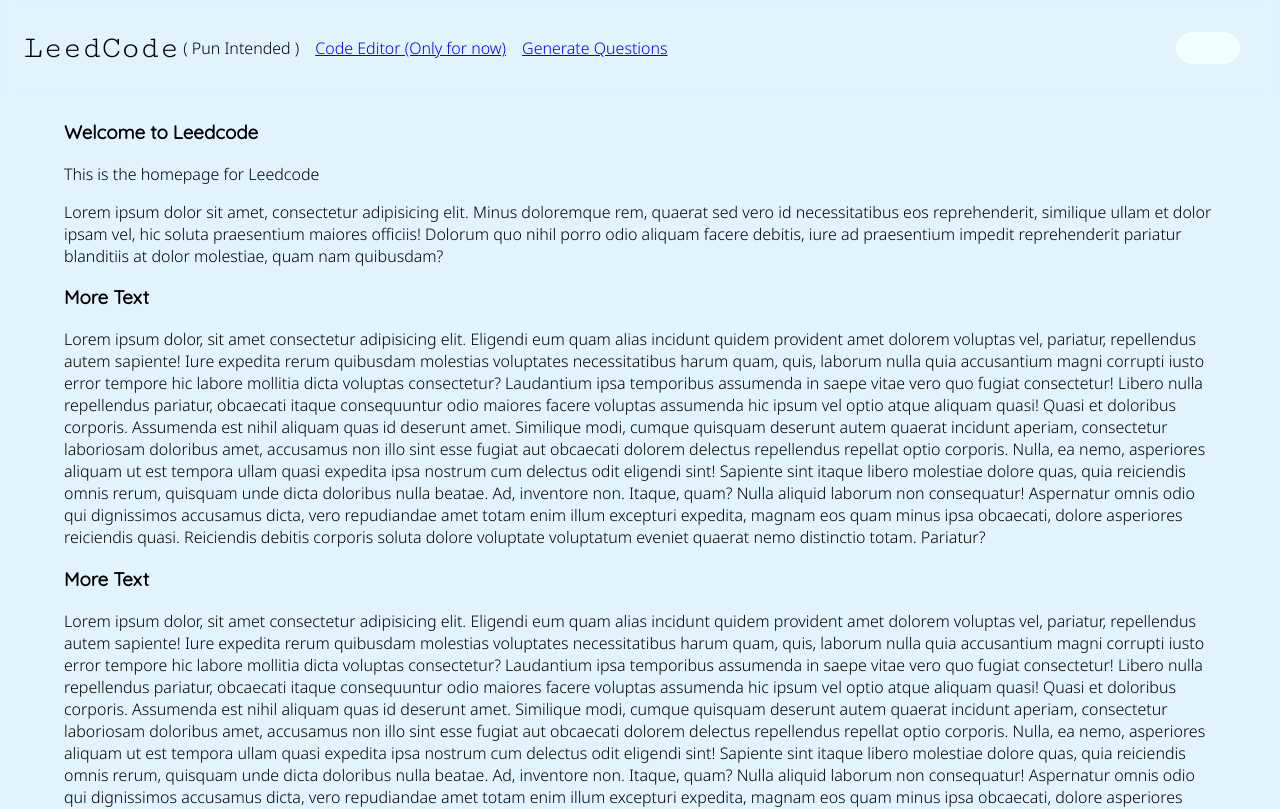
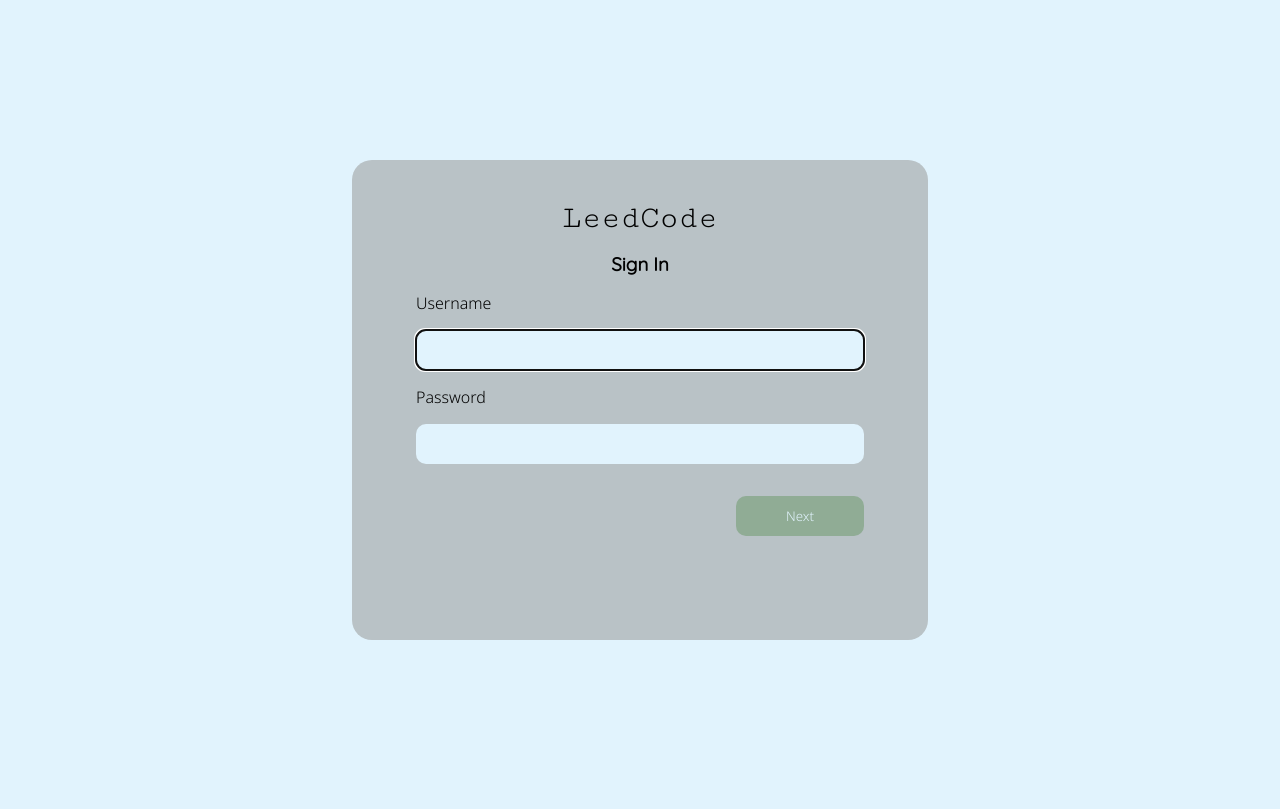
Before and after one commit to lazim17/LeedCode, a React (Create React App) app: page /login/student in a window 1280 px wide. Before the commit this address led to /. Shown: the top 809 px of the page. Built offline with nearby package versions, Linux system fonts and the light colour scheme.

Commit message:
Authentication And Session Management(JWT)

```diff
--- a/src/App.jsx
+++ b/src/App.jsx
@@ -11,11 +11,11 @@ import HomePage from "./Homepage/HomePage";
 import Generate from "./Generate/Generate";
 
 //Authentication Context
-import { AuthProvider } from "./context/AuthProvider";
+import { TokenProvider } from "./context/AuthProvider";
 
 export default function App() {
   return (
-    <AuthProvider>
+    <TokenProvider>
       <Routes>
         <Route
           element={
@@ -35,6 +35,6 @@ export default function App() {
         <Route path="/login/student" element={<StudentLogin />} />
         <Route path="/login/employer" element={<EmployerLogin />} />
       </Routes>
-    </AuthProvider>
+    </TokenProvider>
   );
 }
--- a/src/LoginForms/StudentDashboard.jsx
+++ b/src/LoginForms/StudentDashboard.jsx
@@ -1,15 +1,15 @@
 import React, { useContext, useEffect } from "react";
-import AuthContext from "../context/AuthProvider";
+import TokenContext from "../context/AuthProvider";
 import { useNavigate } from "react-router-dom";
 
 export default function StudentDashboard() {
-  const { auth } = useContext(AuthContext);
+  const { token } = useContext(TokenContext);
   const navigate = useNavigate();
 
   var username = localStorage.getItem("Username")
 
   useEffect(()=>{
-    if(!auth){
+    if(!token){
       navigate('/login')
     }
   })
--- a/src/LoginForms/StudentLogin.jsx
+++ b/src/LoginForms/StudentLogin.jsx
@@ -1,13 +1,13 @@
 import React, { useState, useRef, useEffect, useContext } from "react";
 import axios from "axios"; // Import Axios
-import AuthContext from "../context/AuthProvider";
+import TokenContext from "../context/AuthProvider";
 import { useNavigate } from "react-router-dom";
 
 export default function StudentLogin() {
   //ref for Username and Password
   const userRef = useRef();
   const pwRef = useRef();
-  const { auth, setAuth } = useContext(AuthContext);
+  const { token, setToken } = useContext(TokenContext);
   const navigate = useNavigate();
 
   //Username, Password and Error Message State
@@ -17,7 +17,7 @@ export default function StudentLogin() {
   //Default Focus on User Input useEffect
   useEffect(() => {
     userRef.current.focus();
-    if (auth) {
+    if (token) {
       navigate("/");
     }
   }, []);
@@ -32,12 +32,12 @@ export default function StudentLogin() {
       const response = await axios.post("/login", loginData); // Use the proxy setting
 
       if (response.status === 200) {
-        const data = response.data;
+        const {token} = response.data;
 
         //Setting Context for Authentication
-        setAuth(true);
-
-        localStorage.setItem("Status", true);
+        setToken(token);
+        localStorage.setItem("token",token);
+        localStorage.setItem("status","logged in")
         localStorage.setItem("Username", loginData.username);
         navigate("/");
       }
--- a/src/NavBar/navbar.jsx
+++ b/src/NavBar/navbar.jsx
@@ -1,18 +1,31 @@
 // Navbar.js
 import React, { useContext } from "react";
-import { Link, useLocation } from "react-router-dom";
+import { Link, Navigate, useLocation, useNavigate } from "react-router-dom";
 import "./navbar.css";
-import AuthContext, { AuthProvider } from "../context/AuthProvider";
+import TokenContext, { TokenProvider } from "../context/AuthProvider";
 
 const Navbar = () => {
   const location = useLocation();
-  const { auth } = useContext(AuthContext);
+  const { token,setToken } = useContext(TokenContext);
+  const navigate = useNavigate();
+
 
   // Conditionally render the navbar except on the /question route
   const renderNavbar = location.pathname !== "/question";
 
+  const handleLogout = async() => {
+    if(token){
+      setToken(null)
+      localStorage.removeItem("token")
+      localStorage.setItem("status","logged out")
+      localStorage.removeItem("Username")
+      navigate("/")
+    }
+
+  }
+
   function Button() {
-    if (auth) {
+    if (token) {
       <Link to="/student">Dashboard</Link>;
     } else {
       <Link to="/login">Login</Link>;
@@ -35,12 +48,19 @@ const Navbar = () => {
               <Link to="/generate">Generate Questions</Link>
             </li>
             <li className="login">
-              {auth &&
+              {token ? (
+                <Link to="/student">{localStorage.getItem("Username")}</Link>
+              ) : (
+                <Link to="/login">Login</Link>
+              )}
+            </li>
+            {token &&
               (
-                <Link to='/student'>{localStorage.getItem("Username")}</Link>
+              <li className="login">
+                <input type="button" onClick={handleLogout} value="logout" name="logout"></input>
+              </li>
               )
               }
-            </li>
           </ul>
         </nav>
       )}
--- a/src/context/AuthProvider.jsx
+++ b/src/context/AuthProvider.jsx
@@ -1,22 +1,21 @@
 import { createContext, useEffect, useState } from "react";
-import { useNavigate } from "react-router-dom";
 
 //Creating AuthContext
-const AuthContext = createContext({});
+const TokenContext = createContext({});
 
-export const AuthProvider = ({ children }) => {
+export const TokenProvider = ({ children }) => {
   //UseState for Auth Values
 
-  const [auth, setAuth] = useState(localStorage.getItem('Status') !== true);
-  const navigate = useNavigate();
-  console.log(auth)
+  const [token, setToken] = useState(localStorage.getItem("token"));
+  console.log(token)
   console.log(localStorage.getItem('Username'))
+  console.log(localStorage.getItem('status'))
 
   return (
-    <AuthContext.Provider value={{ auth, setAuth }}>
+    <TokenContext.Provider value={{ token, setToken }}>
       {children}
-    </AuthContext.Provider>
+    </TokenContext.Provider>
   );
 };
 
-export default AuthContext;
+export default TokenContext;
```
Also changed, not shown: requirements.txt, 1 other file (tests, documents, lock files or other folders).
